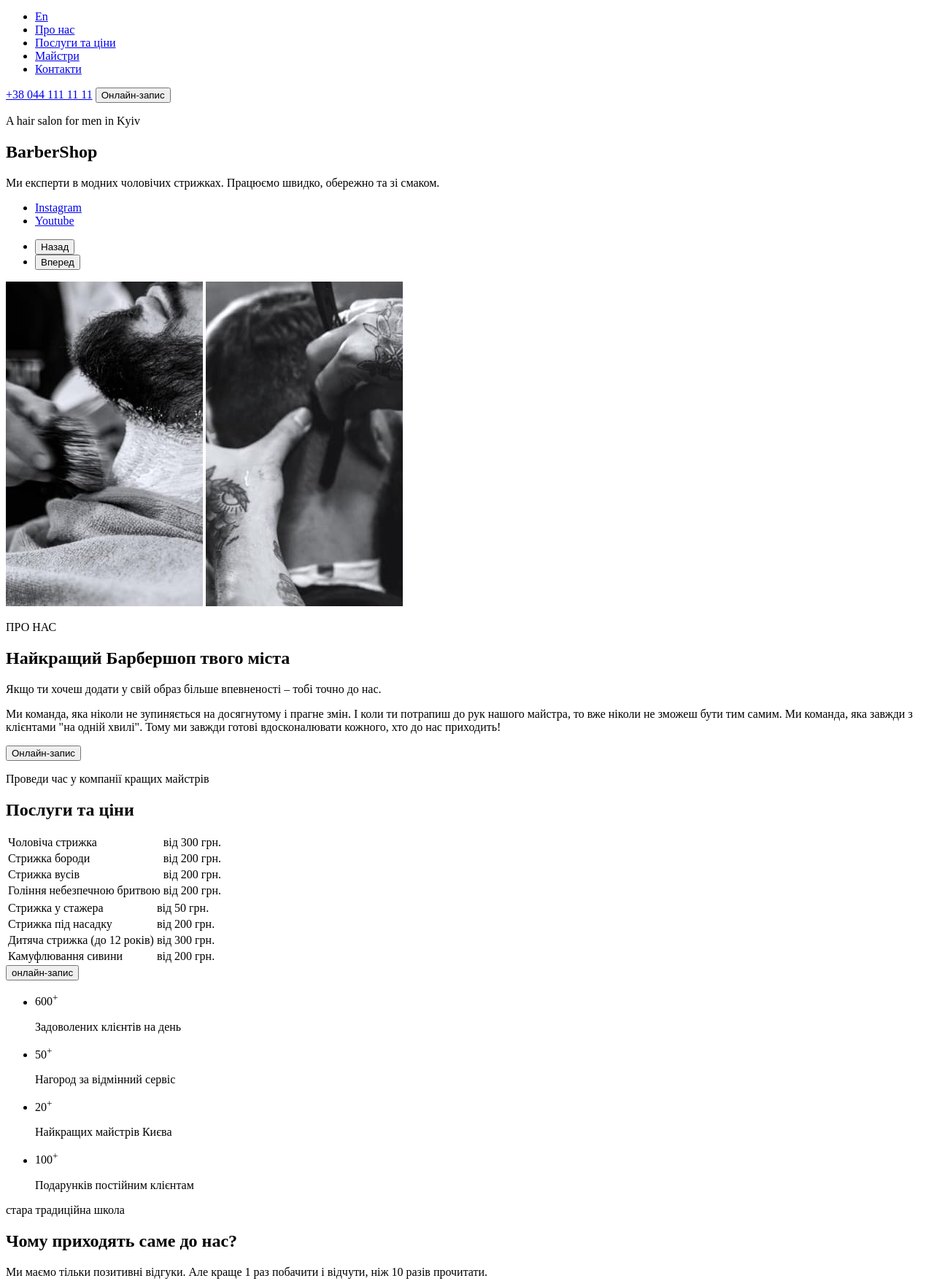
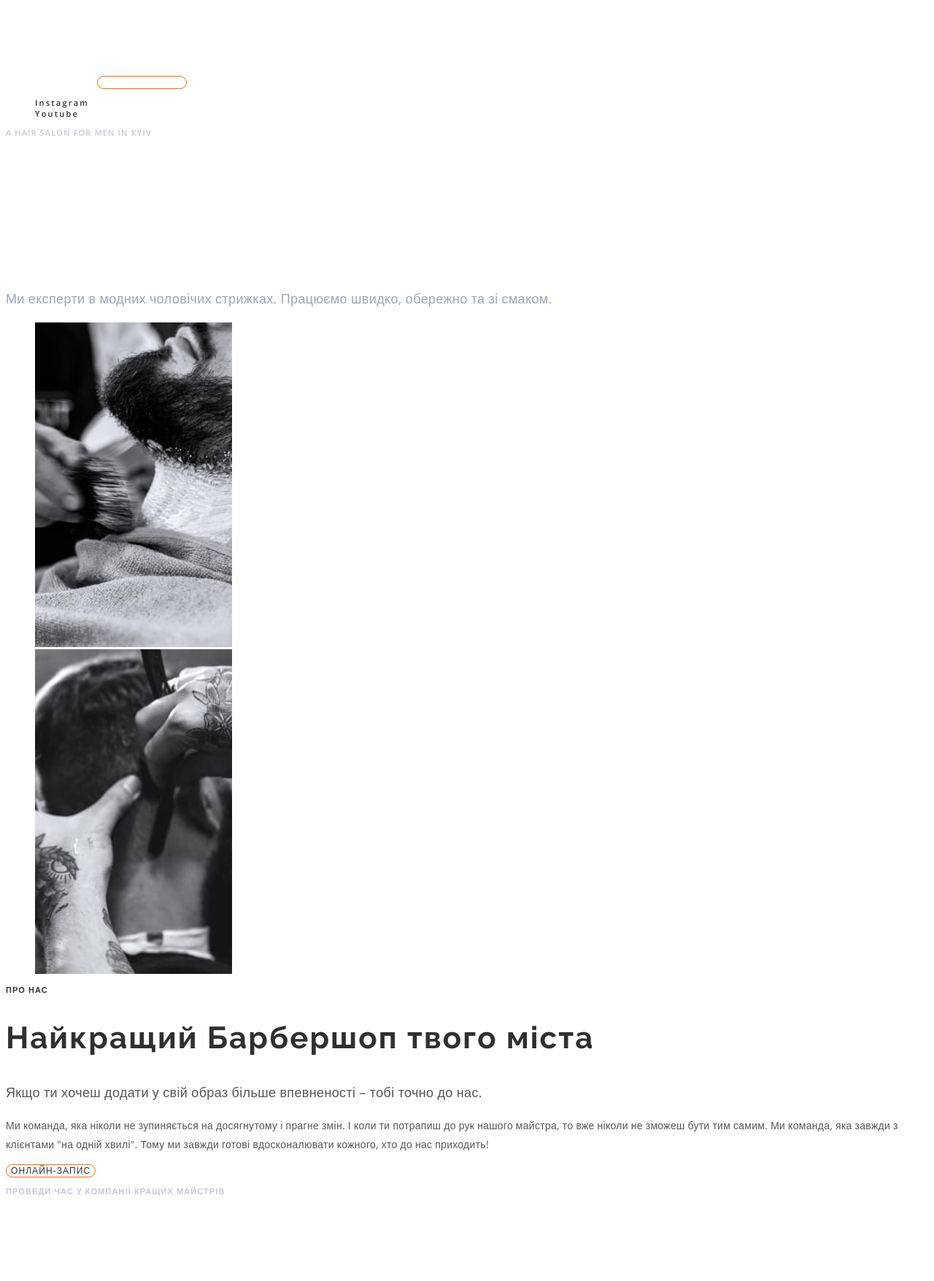
Before and after one commit to oksySoin/brbrshp, a plain HTML site: page index.html in a window 1280 px wide. Shown: the part 69-1825 px from the top of the page at 73% size. Drawn offline with nearby package versions, Linux system fonts and the light colour scheme.

Commit message:
add: css, classes

```diff
--- /dev/null
+++ b/css/style.css
@@ -0,0 +1,183 @@
+:root{
+  --main-font: 'Open Sans', sans-serif;
+  --secondary-font: 'Raleway', sans-serif;
+  --main-white-color: #FFFFFF;
+  --accent-color: #FF6C00;
+  --dark-bcg-main-text-color: #9DA4BD;
+  --dark-bcg-text-color: rgba(157, 164, 189, 0.60);
+  --light-bcg-main-text-color: #303030;
+  --light-bcg-text-color: #555555;
+}
+
+/* resets */
+.list{
+  list-style: none;
+}
+.link{
+  text-decoration: none;
+}
+/* /////////////////// resets */
+
+/* components settings */
+body{
+  font-family: var(--main-font);
+  font-style: normal;
+  font-size: 11px;
+  font-weight: 600;
+  line-height: normal;
+  letter-spacing: 0.36px;
+}
+
+button{
+  cursor: pointer;
+}
+
+.mod-btn{
+  color: var(--main-white-color);
+  font-size: 12px;
+  letter-spacing: 1.08px;
+    text-transform: uppercase;
+
+    border-radius: 25px;
+    border: 1px solid #FF6C00;
+    background: transparent;
+}
+.mod-btn:hover,
+.mod-btn:focus{
+    border-radius: 25px;
+    border: 1px solid #FF6C00;
+  background: var(--accent-color);
+}
+.mod-btn.light{
+  color: var(--light-bcg-main-text-color);
+}
+/* ////// components settings */
+
+/* header */
+.page-nav-link,
+.contact-numb{
+  color: var(--main-white-color);
+  font-size: 12px;
+  letter-spacing: 1.2px;
+}
+.page-nav-link:hover,
+.page-nav-link:focus,
+.contact-numb:hover,
+.contact-numb:focus{
+  color: var(--accent-color);
+}
+/* //// header */
+
+/* hero */
+.our-socials-link{
+  color: var(--light-bcg-main-text-color);
+  letter-spacing: 2.2px;
+}
+.our-socials-link:hover,
+.our-socials-link:focus{
+  color: var(--accent-color);
+}
+
+.subtitle{
+  color: var(--dark-bcg-text-color);
+  letter-spacing: 1.1px;
+  text-transform: uppercase;
+}
+.subtitle.light-bcg{
+  color: var(--light-bcg-main-text-color);
+}
+.subtitle.white{
+  color:var(--main-white-color);
+}
+
+.page-title{
+  color: var(--main-white-color);
+  font-family:'Raleway', sans-serif;
+  font-size: 72px;
+  font-weight: 700;
+  letter-spacing: 3.6px;
+}
+
+.title{
+  color: var(--main-white-color);
+  font-family: 'Raleway', sans-serif;
+  font-size: 42px;
+  font-weight: 700;
+  letter-spacing: 2.1px;
+}
+.title.light-bcg{
+  color: var(--light-bcg-main-text-color);
+}
+
+.text {
+  color: var(--dark-bcg-main-text-color);
+  font-size: 18px;
+  font-weight: 400;
+  line-height: 1.67;
+  /* 166.667% */
+}
+.text.light-bcg {
+  color: var(--light-bcg-text-color);
+}
+
+.secondary-text {
+  color: var(--light-bcg-text-color);
+  font-size: 14px;
+  font-weight: 400;
+  line-height: 1.86;
+  /* 185.714% */
+  letter-spacing: 0.28px;
+}
+/* //////// hero */
+
+/* about us */
+
+/* ////// about us */
+
+/* prices */
+
+/* //////// prices */
+
+/* features */
+.features-item-quantity{
+  color: var(--light-bcg-main-text-color);
+  text-align: center;
+  font-size: 42px;
+  font-weight: 700;
+  letter-spacing: 2.1px;
+}
+
+.features-item-description{
+  color: var(--light-bcg-main-text-color);
+  text-align: center;
+}
+/* ///////// features */
+
+/* Employees */
+.employees-name{
+  color: var(--light-bcg-main-text-color);
+  text-align: center;
+  font-size: 18px;
+  font-weight: 400;
+}
+
+.employees-position{
+  color: var(--accent-color);
+  text-align: center;
+  font-size: 14px;
+  font-weight: 400;
+  letter-spacing: 0.28px;
+}
+/* /////// Employees */
+
+/* Gallery */
+/* /////// gallery */
+
+/* footer */
+.copyright{
+  color: var(--dark-bcg-main-text-color);
+  line-height: 1.36;
+  /* 136.364% */
+  letter-spacing: 2.2px;
+}
+/* /////// footer */
--- a/index.html
+++ b/index.html
@@ -30,14 +30,22 @@
     />
     <meta name="msapplication-TileColor" content="#ff6c00" />
     <meta name="theme-color" content="#ff0000" />
-    <!-- **** -->
-    <link rel="stylesheet" href="./css/style.css">
+    <!-- /////favIcon -->
+    <!-- fonts -->
+    <link rel="preconnect" href="https://fonts.googleapis.com" />
+    <link rel="preconnect" href="https://fonts.gstatic.com" crossorigin />
+    <link
+      href="https://fonts.googleapis.com/css2?family=Open+Sans:wght@400;600&family=Raleway:wght@700&display=swap"
+      rel="stylesheet"
+    />
+    <!--  /////fonts -->
+    <link rel="stylesheet" href="./css/style.css" />
   </head>
   <body>
-    <header>
-      <nav>
+    <header class="header">
+      <nav class="page-nav">
         <!-- logo -->
-        <a href="./index.html"
+        <a class="logo" href="./index.html"
           ><img
             src="./images/logo.svg"
             lang="en"
@@ -46,40 +54,48 @@
             height="55"
         /></a>
         <!-- *** -->
-        <ul>
-          <li lang="en"><a href="./en.html">En</a></li>
-          <li><a href="#Про_нас">Про нас</a></li>
-          <li><a href="#Послуги_та_ціни">Послуги та ціни</a></li>
-          <li><a href="#Майстри">Майстри</a></li>
-          <li><a href="#Контакти">Контакти</a></li>
+        <ul class="page-nav-list list">
+          <li class="page-nav-item" lang="en">
+            <a class="page-nav-link link" href="./en.html">En</a>
+          </li>
+          <li class="page-nav-item">
+            <a class="page-nav-link link" href="#Про_нас">Про нас</a>
+          </li>
+          <li class="page-nav-item">
+            <a class="page-nav-link link" href="#Послуги_та_ціни"
+              >Послуги та ціни</a
+            >
+          </li>
+          <li class="page-nav-item">
+            <a class="page-nav-link link" href="#Майстри">Майстри</a>
+          </li>
+          <li class="page-nav-item">
+            <a class="page-nav-link link" href="#Контакти">Контакти</a>
+          </li>
         </ul>
       </nav>
-      <a href="tel:+380441111111">+38 044 111 11 11</a>
-      <button type="button">Онлайн-запис</button>
+      <a class="contact-numb link" href="tel:+380441111111"
+        >+38 044 111 11 11</a
+      >
+      <button class="mod-btn" type="button">Онлайн-запис</button>
     </header>
     <main>
       <!-- hero -->
-      <section>
-        <div lang="en">
-          <p>A hair salon for men in Kyiv</p>
-          <h1>BarberShop</h1>
-          <p lang="uk">
-            Ми експерти в модних чоловічих стрижках. Працюємо швидко, обережно
-            та зі смаком.
-          </p>
-        </div>
-        <div>
-          <ul>
-            <li>
+      <section class="hero">
+        <div class="hero-left">
+          <ul class="our-socials list">
+            <li class="our-socials-item">
               <a
+                class="our-socials-link link"
                 href="https://www.instagram.com"
                 rel="noopener noreferrer"
                 target="_blank"
                 >Instagram</a
               >
             </li>
-            <li>
+            <li class="our-socials-item">
               <a
+                class="our-socials-link link"
                 href="https://www.youtube.com"
                 rel="noopener noreferrer"
                 target="_blank"
@@ -88,47 +104,54 @@
             </li>
           </ul>
         </div>
-        <!-- Slider Controls -->
-        <div>
-          <ul>
-            <li><button type="button">Назад</button></li>
-            <li><button type="button">Вперед</button></li>
-          </ul>
+        <div class="hero-right" lang="en">
+          <p class="subtitle">A hair salon for men in Kyiv</p>
+          <h1 class="page-title">BarberShop</h1>
+          <p class="text" lang="uk">
+            Ми експерти в модних чоловічих стрижках. Працюємо швидко, обережно
+            та зі смаком.
+          </p>
         </div>
       </section>
       <!-- Про нас  -->
-      <section id="Про_нас">
+      <section id="Про_нас" class="about-us">
+        <ul class="about-gallery list">
+          <li class="about-gallery-item">
             <img
               src="./images/about_us/img1.jpg"
               alt="Стрижка бороди"
               width="270"
               height="445"
             />
+          </li>
+          <li class="about-gallery-item">
             <img
               src="./images/about_us/img2.jpg"
               alt="Чоловіча стрижка небезпечною бритвою"
               width="270"
               height="445"
             />
-        <p>ПРО НАС</p>
-        <h2>Найкращий Барбершоп твого міста</h2>
-        <p>
+          </li>
+        </ul>
+        <p class="subtitle light-bcg">ПРО НАС</p>
+        <h2 class="title light-bcg">Найкращий Барбершоп твого міста</h2>
+        <p class="text light-bcg">
           Якщо ти хочеш додати у свій образ більше впевненості – тобі точно до
           нас.
         </p>
-        <p>
+        <p class="secondary-text">
           Ми команда, яка ніколи не зупиняється на досягнутому і прагне змін. І
           коли ти потрапиш до рук нашого майстра, то вже ніколи не зможеш бути
           тим самим. Ми команда, яка завжди з клієнтами "на одній хвилі". Тому
           ми завжди готові вдосконалювати кожного, хто до нас приходить!
         </p>
-        <button type="button">Онлайн-запис</button>
+        <button class="mod-btn light" type="button">Онлайн-запис</button>
       </section>
       <!-- Послуги та ціни  -->
       <section id="Послуги_та_ціни">
-        <p>Проведи час у компанії кращих майстрів</p>
-        <h2>Послуги та ціни</h2>
-        <table>
+        <p class="subtitle">Проведи час у компанії кращих майстрів</p>
+        <h2 class="title">Послуги та ціни</h2>
+        <table class="text">
           <tr>
             <td>Чоловіча стрижка</td>
             <td>від 300 грн.</td>
@@ -146,7 +169,7 @@
             <td>від 200 грн.</td>
           </tr>
         </table>
-        <table>
+        <table class="text">
           <tr>
             <td>Cтрижка у стажера</td>
             <td>від 50 грн.</td>
@@ -164,82 +187,95 @@
             <td>від 200 грн.</td>
           </tr>
         </table>
-        <button type="button">онлайн-запис</button>
+        <button class="mod-btn" type="button">онлайн-запис</button>
       </section>
       <!-- Переваги -->
-      <section>
-        <ul>
-          <li>
-            <p>600<sup>+</sup></p>
-            <p>Задоволених клієнтів на день</p>
+      <section class="features">
+        <div>
+          <ul class="features-list list">
+            <li class="features-item">
+              <p class="features-item-quantity">600<sup>+</sup></p>
+              <p class="features-item-description">
+                Задоволених клієнтів на день
+              </p>
             </li>
-          <li>
-            <p>50<sup>+</sup></p>
-            <p>Нагород за відмінний сервіс</p>
+            <li class="features-item">
+              <p class="features-item-quantity">50<sup>+</sup></p>
+              <p class="features-item-description">
+                Нагород за відмінний сервіс
+              </p>
             </li>
-          <li>
-            <p>20<sup>+</sup></p>
-            <p>Найкращих майстрів Києва</p>
+            <li class="features-item">
+              <p class="features-item-quantity">20<sup>+</sup></p>
+              <p class="features-item-description">Найкращих майстрів Києва</p>
             </li>
-          <li>
-            <p>100<sup>+</sup></p>
-            <p>Подарунків постійним клієнтам</p>
+            <li class="features-item">
+              <p class="features-item-quantity">100<sup>+</sup></p>
+              <p class="features-item-description">
+                Подарунків постійним клієнтам
+              </p>
             </li>
           </ul>
-        <p>стара традиційна школа</p>
-        <h2>Чому приходять саме до нас?</h2>
-        <p>
-          Ми маємо тільки позитивні відгуки. Але краще 1 раз побачити і відчути,
-          ніж 10 разів прочитати.
+        </div>
+        <div>
+          <p class="subtitle light-bcg">стара традиційна школа</p>
+          <h2 class="title light-bcg">Чому приходять саме до нас?</h2>
+          <p class="text light-bcg">
+            Ми маємо тільки позитивні відгуки. Але краще 1 раз побачити і
+            відчути, ніж 10 разів прочитати.
           </p>
+        </div>
       </section>
       <!-- Mайстри -->
       <section id="Майстри">
-        <p>для справжніх поціновувачів атмосфери</p>
-        <h2>Наші майстри</h2>
-        <ul lang="en">
-          <li>
+        <p class="subtitle light-bcg">для справжніх поціновувачів атмосфери</p>
+        <h2 class="title light-bcg">Наші майстри</h2>
+        <ul class="employees-list list" lang="en">
+          <li class="employees-card">
             <img
+              class="employees-photo"
               src="./images/employee/john_smith.jpg"
               alt="John Smith's photo"
               width="370"
               height="346"
             />
-            <h3>John Smith</h3>
-            <p>Extreme Barber</p>
-            <ul>
+            <h3 class="employees-name">John Smith</h3>
+            <p class="employees-position">Extreme Barber</p>
+            <ul class="list">
               <li><a href="http://"></a></li>
               <li><a href="http://"></a></li>
               <li><a href="http://"></a></li>
               <li><a href="http://"></a></li>
             </ul>
           </li>
-          <li>
+          <li class="employees-card">
             <img
+              class="employees-photo"
               src="./images/employee/michele_doe.jpg"
               alt="Michele Doe's photo"
               width="370"
               height="346"
             />
-            <h3>Michele Doe</h3>
-            <p>Extreme Barber</p>
-            <ul>
+            <h3 class="employees-name">Michele Doe</h3>
+            <p class="employees-position">Extreme Barber</p>
+            <ul class="list">
               <li><a href="http://"></a></li>
               <li><a href="http://"></a></li>
               <li><a href="http://"></a></li>
               <li><a href="http://"></a></li>
             </ul>
           </li>
-          <li>
+          <li class="employees-card">
             <img
+              class="employees-photo"
               src="./images/employee/alan_black.jpg"
               alt="Alan Black's photo"
               width="370"
               height="346"
             />
-            <h3>Alan Black</h3>
-            <p>Extreme Barber</p>
-            <ul>
+            <h3 class="employees-name">Alan Black</h3>
+            <p class="employees-position">Extreme Barber</p>
+            <ul class="list">
               <li><a href="http://"></a></li>
               <li><a href="http://"></a></li>
               <li><a href="http://"></a></li>
@@ -250,10 +286,10 @@
       </section>
       <!-- Галерея -->
       <section>
-        <p>Латинською мовою "барба" означає "борода"</p>
+        <p class="subtitle light-bcg">Латинською мовою "барба" означає "борода"</p>
         <h2 hidden>Галерея</h2>
-        <ul>
-          <li>
+        <ul class="gallery list">
+          <li class="gallery-item">
             <img
               src="./images/gallery/img1.jpg"
               alt="Майстер робить стрижку під насадку"
@@ -261,7 +297,7 @@
               height="360"
             />
           </li>
-          <li>
+          <li class="gallery-item">
             <img
               src="./images/gallery/img2.jpg"
               alt="Майстер голить бороду"
@@ -269,7 +305,7 @@
               height="360"
             />
           </li>
-          <li>
+          <li class="gallery-item">
             <img
               src="./images/gallery/img3.jpg"
               alt="Зняття подразнення після гоління"
@@ -277,7 +313,7 @@
               height="360"
             />
           </li>
-          <li>
+          <li class="gallery-item">
             <img
               src="./images/gallery/img4.jpg"
               alt="Майстер виконує стрижку небезпечною бритвою"
@@ -289,42 +325,42 @@
       </section>
       <!-- Онлайн-запис -->
       <section>
-        <h2>Онлайн-запис</h2>
+        <h2 class="title">Онлайн-запис</h2>
         <input type="text" />
         <input type="email" name="" id="" />
         <input type="text" name="" id="" />
-        <button type="submit">Надіслати</button>
+        <button class="mod-btn" type="submit">Надіслати</button>
       </section>
       <!-- Контакти -->
       <section id="Контакти">
-        <h2>Контакти</h2>
+        <h2 class="title">Контакти</h2>
         <adress>
-          <ul>
+          <ul class="list">
             <li>
-              <a
+              <a class="link text"
                 href="https://maps.app.goo.gl/xAv8dwxdMJ15vwP49"
                 target="_blank"
                 rel="noopener noreferrer"
                 >вул. Васильківська, 7А <br />Київ, 08132</a
               >
             </li>
-            <li><a href="tel:+380441111111">+38 044 111 11 11</a></li>
+            <li><a class="link text" href="tel:+380441111111">+38 044 111 11 11</a></li>
             <li lang="en">
-              <a href="mailto:barbershop@email.com">barbershop@email.com</a>
+              <a class="text" href="mailto:barbershop@email.com">barbershop@email.com</a>
             </li>
           </ul>
         </adress>
         <div>
-          <h3>Графік роботи</h3>
-          <p>Щоденно з 9:00 до 22:00</p>
+          <h3 class="subtitle white">Графік роботи</h3>
+          <p class="text">Щоденно з 9:00 до 22:00</p>
         </div>
       </section>
     </main>
     <footer>
-      <p lang="en">&#169; Copyright 2020</p>
-      <ul lang="en">
+      <p class="copyright" lang="en">&#169; Copyright 2020</p>
+      <ul class="list" lang="en">
         <li>
-          <a
+          <a class="our-socials-link link"
             href="http://Instagram.com"
             rel="noopener noreferrer"
             target="_blank"
@@ -332,7 +368,7 @@
           >
         </li>
         <li>
-          <a href="http://YouTube.com" rel="noopener noreferrer" target="_blank"
+          <a class="our-socials-link link" href="http://YouTube.com" rel="noopener noreferrer" target="_blank"
             >YouTube</a
           >
         </li>
```
Lines whose indentation alone changed are shown as unchanged.
